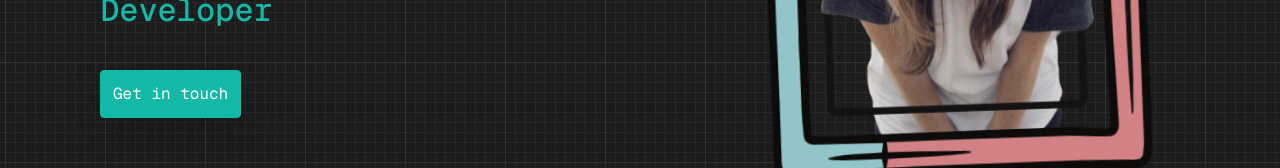
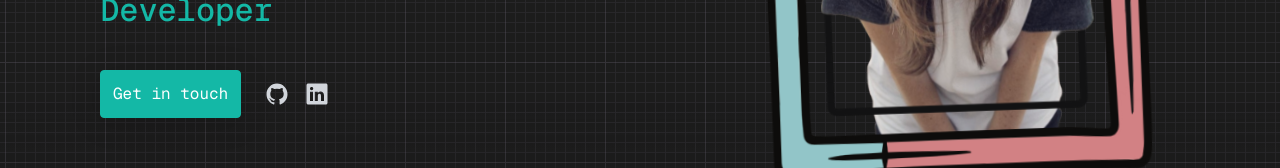
Before and after one commit to MeryScarlet15/portfolio, a Next.js app: page / in a window 1280 px wide. Shown: the part 443-611 px from the top of the page. Built offline with nearby package versions, Linux system fonts and the light colour scheme.

Commit message:
feat add social links to hero

```diff
--- a/src/modules/hero/hero.module.scss
+++ b/src/modules/hero/hero.module.scss
@@ -1,7 +1,7 @@
-@use "src/app/design-system/colors" as colors;
-@use "src/app/design-system/text";
-@use "src/app/design-system/media" as media;
-@use "src/app/design-system/layout";
+@use 'src/app/design-system/colors' as colors;
+@use 'src/app/design-system/text';
+@use 'src/app/design-system/media' as media;
+@use 'src/app/design-system/layout';
 
 @keyframes fadeIn {
   from {
@@ -82,11 +82,12 @@
   display: flex;
   flex-direction: column;
   align-items: center;
-  gap: 40px;
+  gap: 32px;
 
   @include media.tabletUp {
     flex-direction: row;
     justify-content: space-evenly;
+    gap: 40px;
   }
 }
 
@@ -94,7 +95,11 @@
   max-width: 624px;
   display: flex;
   flex-direction: column;
-  gap: 40px;
+  gap: 24px;
+
+  @include media.tabletUp {
+    gap: 40px;
+  }
 }
 
 .hero__title {
@@ -123,15 +128,56 @@
   }
 }
 
+.hero__cta_container {
+  display: flex;
+  flex-direction: column;
+  align-items: center;
+  justify-content: center;
+  gap: 24px;
+  animation: slideIn 0.8s forwards;
+  animation-delay: 0.2s;
+
+  @include media.tabletUp {
+    flex-direction: row-reverse;
+    justify-content: flex-end;
+  }
+}
+
+.hero__social {
+  display: flex;
+  gap: 24px;
+
+  @include media.tabletUp {
+    gap: 16px;
+  }
+}
+
+.hero__social_icon {
+  color: colors.$black-30;
+  transition: all 0.3s ease;
+  width: 32px;
+  height: 32px;
+
+  &:hover {
+    color: colors.$white;
+    transform: scale(1.1);
+  }
+
+  &:active {
+    transform: scale(0.95);
+  }
+
+  @include media.tabletUp {
+    width: 24px;
+    height: 24px;
+  }
+}
+
 .hero__button {
   &#{&} {
-    margin: 0 auto;
+    margin: 0;
     width: fit-content;
-    animation: slideIn 0.8s forwards;
-
-    @include media.tabletUp {
-      margin: unset;
-    }
+    animation: none;
   }
 }
 
--- a/src/modules/hero/hero.tsx
+++ b/src/modules/hero/hero.tsx
@@ -3,6 +3,8 @@ import styles from './hero.module.scss'
 import { Button } from '../../components/button/button'
 import Image from 'next/image'
 import heroImage from 'public/images/hero.png'
+import { Link } from '@/components/link/link'
+import { IoLogoGithub, IoLogoLinkedin } from 'react-icons/io5'
 
 export const Hero: React.FC = () => {
   return (
@@ -19,6 +21,20 @@ export const Hero: React.FC = () => {
               A Javascript Fullstack Developer
             </span>
           </h1>
+
+          <div className={styles.hero__cta_container}>
+            <div className={styles.hero__social}>
+              <Link
+                href="https://github.com/MeryScarlet15"
+                className={styles.hero__social_icon}>
+                <IoLogoGithub size={24} />
+              </Link>
+              <Link
+                href="https://www.linkedin.com/in/maria-amado-854b6116a"
+                className={styles.hero__social_icon}>
+                <IoLogoLinkedin size={24} />
+              </Link>
+            </div>
             <div className={styles.hero__button}>
               <Button
                 text="Get in touch"
@@ -27,6 +43,7 @@ export const Hero: React.FC = () => {
                 ariaLabel="Get in touch"
                 className={styles.hero__button}
               />
+            </div>
           </div>
         </div>
         <div className={styles.hero__image_container}>
```
Lines whose indentation alone changed are shown as unchanged.
